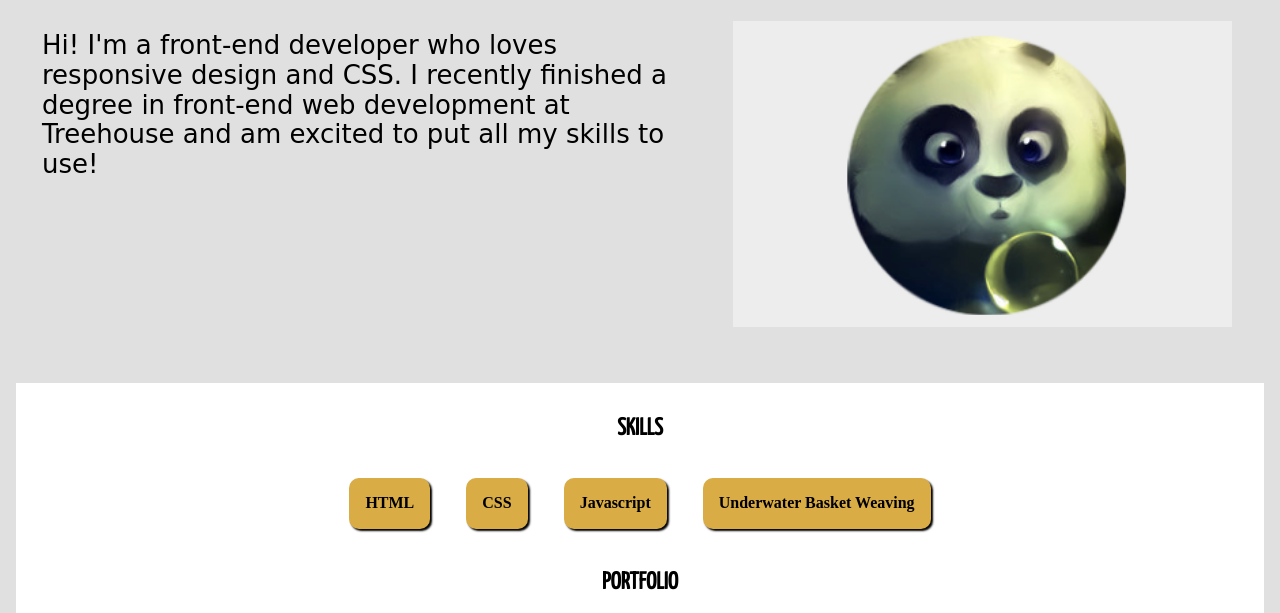
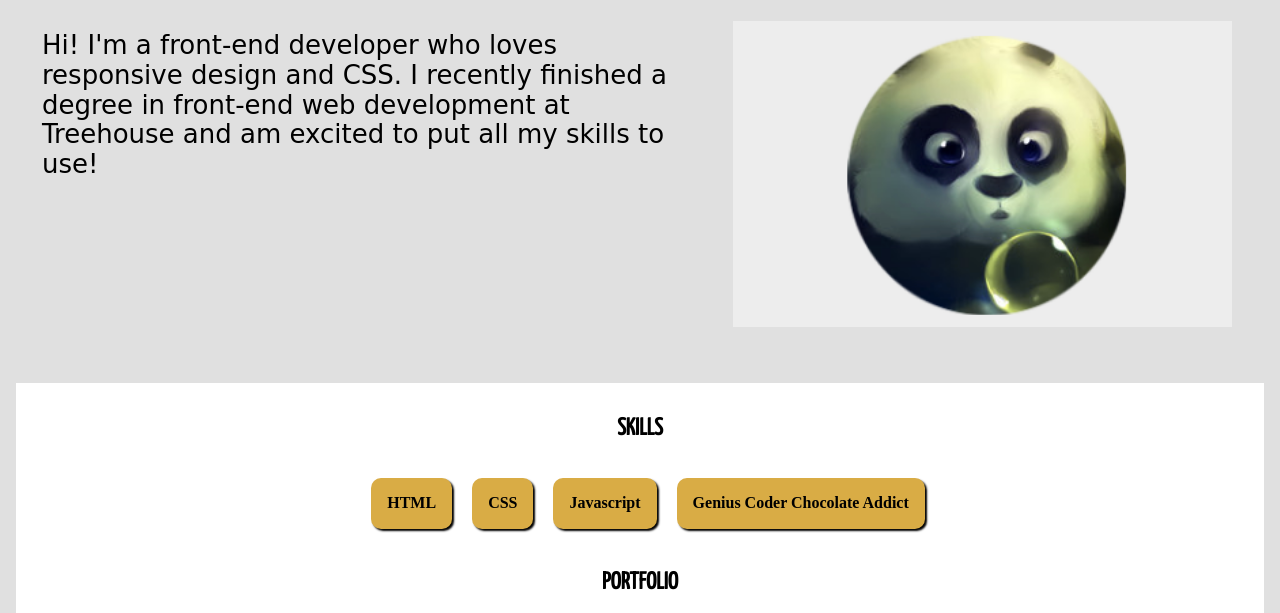
Before and after one commit to gitmonkus/TechDegree-Project-2, a plain HTML site: page index.html in a window 1280 px wide. Shown: the part 112-725 px from the top of the page. Drawn offline with Linux system fonts and the light colour scheme; a web font is replaced by a local one.

Commit message:
genius coder chocolate addict

```diff
--- a/css/styles.css
+++ b/css/styles.css
@@ -73,7 +73,7 @@ img:hover {
     padding: 0;
 }
 .main_skills {
-    width: 90%;
+    width: 95%;
     margin: 0 auto;
 }
 .main_skills li:hover {
@@ -164,7 +164,7 @@ span {
         display: inline-block;
         border-radius: 10px;
         box-shadow: 2px 2px 2px;
-        margin: 1em;
+        margin: 1em 0 1em 1em;
         padding: 1em;
         background: #D9AC45;
         font-weight: bold;
--- a/index.html
+++ b/index.html
@@ -9,7 +9,7 @@
     <link href="https://fonts.googleapis.com/css?family=Ranga|Yanone+Kaffeesatz|Permanent+Marker" rel="stylesheet">
   </head>
   <body>
-      <div class="wrapper">
+    <div class="wrapper">
     <header class="main_header">
       <img class="awesome" src="images/awesome.svg">
       <div class="container_top_nav clearfix">
@@ -38,7 +38,7 @@
                   <li>HTML</li>
                   <li>CSS</li>
                   <li>Javascript</li>
-                  <li>Underwater Basket Weaving</li>
+                  <li>Genius Coder Chocolate Addict</li>
                 </ul>
               </div> <!--main_skills-->
           </section>
```
Also changed, not shown: 1 other file.
